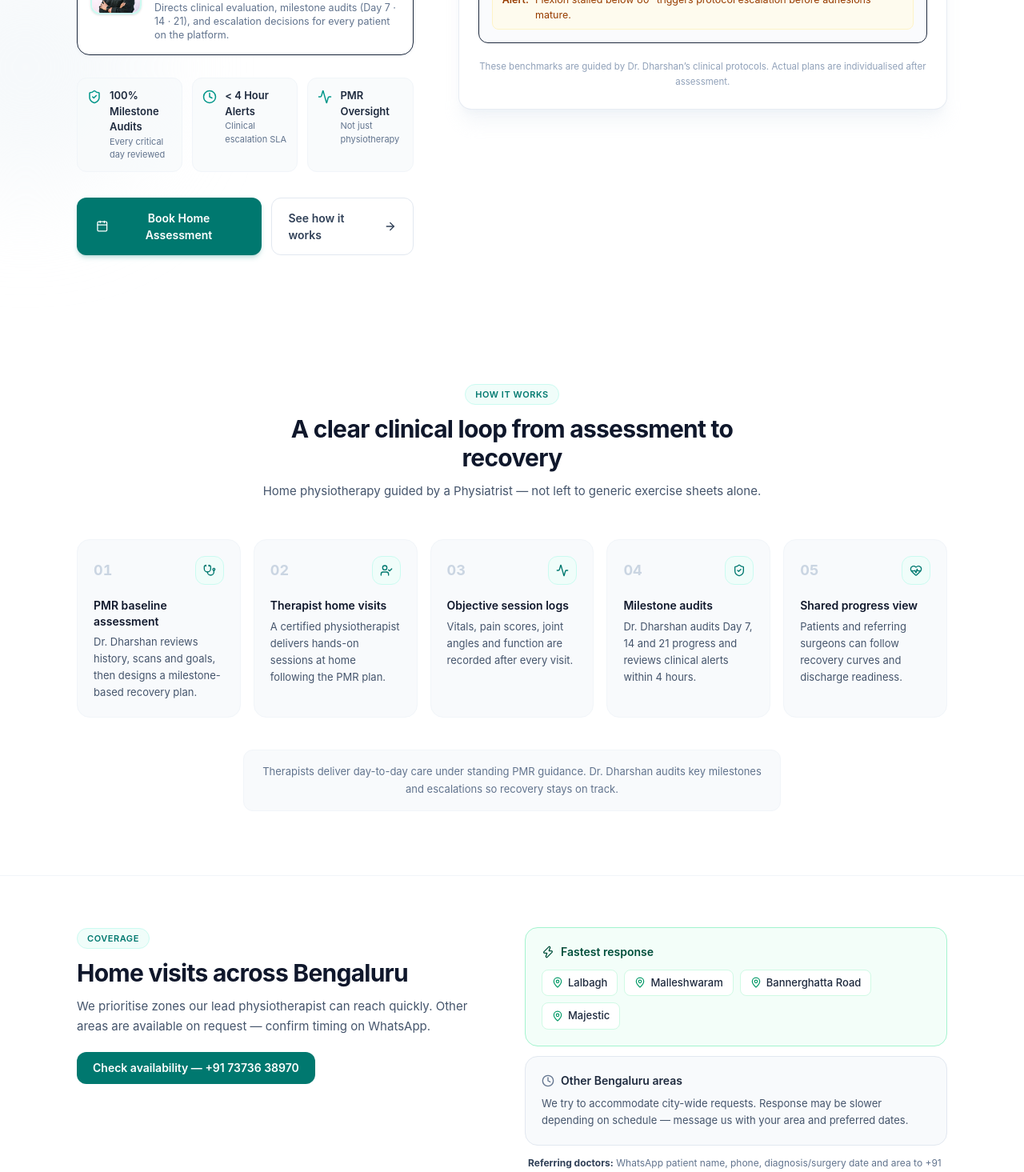
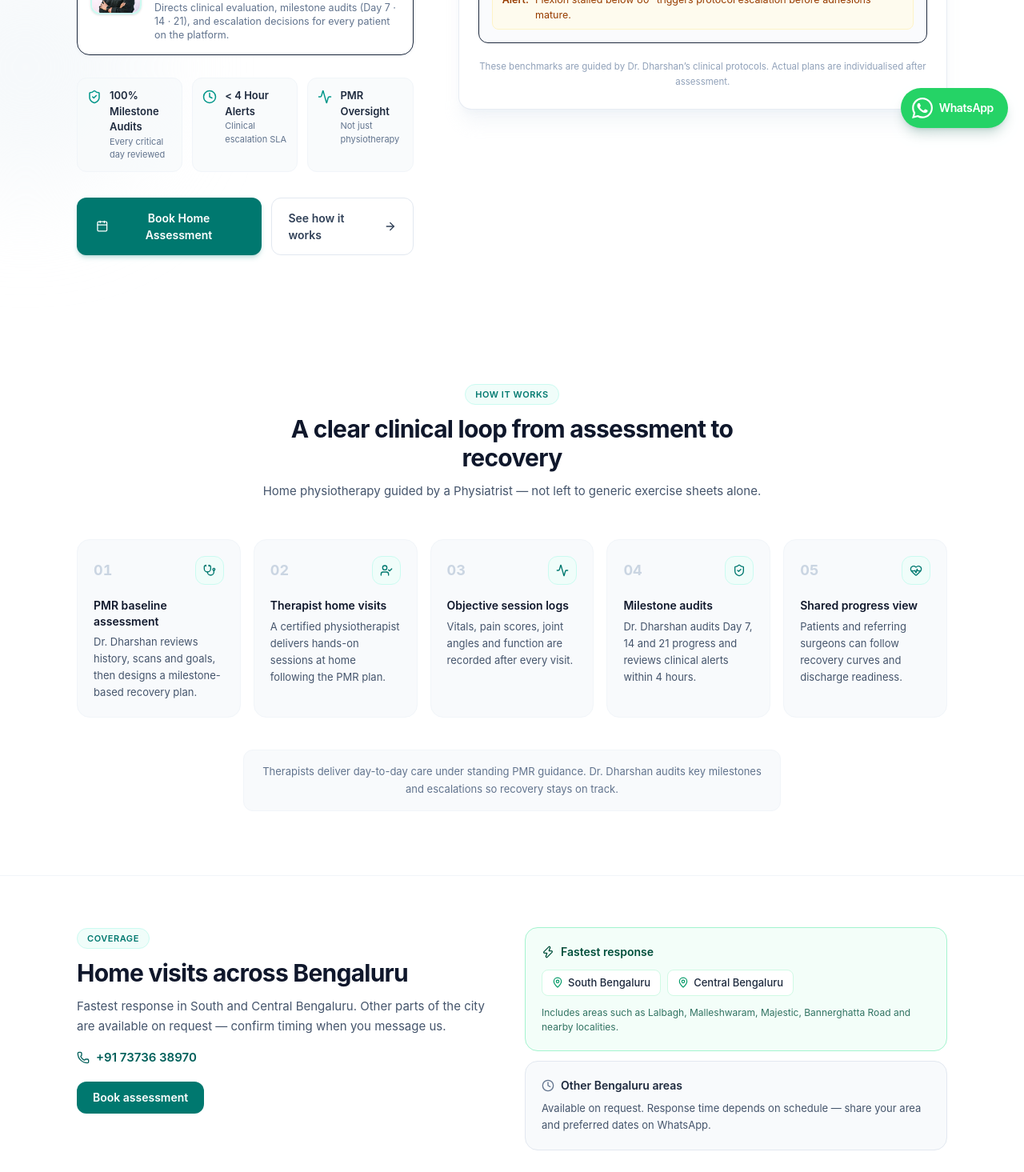
Before and after one commit to drdnadivi/drrehabathome, a React (Vite) app: page / in a window 1280 px wide. Shown: the part 620-2085 px from the top of the page at 80% size. Built offline with nearby package versions, Linux system fonts and the light colour scheme; no server answers.

Commit message:
Add files via upload

```diff
--- a/App.tsx
+++ b/App.tsx
@@ -19,6 +19,7 @@
 import { PrescribeToolsModal } from './PrescribeToolsModal';
 import { DocumentUploadModal } from './DocumentUploadModal';
 import { ToastContainer } from './ToastContainer';
+import { WhatsAppFloat } from './WhatsAppFloat';
 
 export const AppContent: React.FC = () => {
   const { currentRole, currentUser } = useApp();
@@ -61,6 +62,7 @@
       <PrescribeToolsModal />
       <DocumentUploadModal />
       <ToastContainer />
+      <WhatsAppFloat />
     </div>
   );
 };
--- a/Footer.tsx
+++ b/Footer.tsx
@@ -74,7 +74,7 @@
               </div>
               <div className="flex items-start gap-2">
                 <MapPin className="w-4 h-4 text-teal-400 shrink-0 mt-0.5" />
-                <span>Home visits · Bengaluru</span>
+                <span>Home visits · South & Central Bengaluru (fastest) · wider city on request</span>
               </div>
               <button
                 type="button"
--- a/ServiceAreasSection.tsx
+++ b/ServiceAreasSection.tsx
@@ -1,12 +1,10 @@
 import React from 'react';
-import { MapPin, Zap, Clock } from 'lucide-react';
+import { MapPin, Zap, Clock, Phone } from 'lucide-react';
 import { useApp } from './AppContext';
 import { DISPLAY_PHONE } from './config';
 
 export const ServiceAreasSection: React.FC = () => {
   const { openModal } = useApp();
-
-  const priority = ['Lalbagh', 'Malleshwaram', 'Bannerghatta Road', 'Majestic'];
 
   return (
     <section id="service-areas" className="py-14 lg:py-16 bg-white border-y border-slate-100">
@@ -20,15 +18,26 @@
               Home visits across Bengaluru
             </h2>
             <p className="text-[15px] text-slate-600 mt-3 leading-relaxed">
-              We prioritise zones our lead physiotherapist can reach quickly. Other areas are available on request — confirm timing on WhatsApp.
+              Fastest response in South and Central Bengaluru. Other parts of the city are available on request — confirm timing when you message us.
             </p>
-            <button
-              type="button"
-              onClick={() => openModal('book')}
-              className="mt-5 px-5 py-2.5 bg-teal-700 hover:bg-teal-800 text-white text-sm font-semibold rounded-xl cursor-pointer"
+            <a
+              href="https://wa.me/917373638970"
+              target="_blank"
+              rel="noreferrer"
+              className="mt-4 inline-flex items-center gap-2 text-[15px] font-semibold text-teal-800 hover:text-teal-900"
             >
-              Check availability — {DISPLAY_PHONE}
-            </button>
+              <Phone className="w-4 h-4" />
+              {DISPLAY_PHONE}
+            </a>
+            <div className="mt-4">
+              <button
+                type="button"
+                onClick={() => openModal('book')}
+                className="px-5 py-2.5 bg-teal-700 hover:bg-teal-800 text-white text-sm font-semibold rounded-xl cursor-pointer"
+              >
+                Book assessment
+              </button>
+            </div>
           </div>
 
           <div className="space-y-3">
@@ -38,7 +47,7 @@
                 Fastest response
               </div>
               <div className="flex flex-wrap gap-2">
-                {priority.map((a) => (
+                {['South Bengaluru', 'Central Bengaluru'].map((a) => (
                   <span
                     key={a}
                     className="inline-flex items-center gap-1.5 px-3 py-1.5 rounded-lg bg-white border border-emerald-100 text-[13px] font-medium text-slate-800"
@@ -48,6 +57,9 @@
                   </span>
                 ))}
               </div>
+              <p className="text-[12px] text-emerald-900/80 mt-3">
+                Includes areas such as Lalbagh, Malleshwaram, Majestic, Bannerghatta Road and nearby localities.
+              </p>
             </div>
             <div className="rounded-2xl border border-slate-200 bg-slate-50 p-5">
               <div className="flex items-center gap-2 text-slate-800 font-semibold text-sm mb-2">
@@ -55,12 +67,9 @@
                 Other Bengaluru areas
               </div>
               <p className="text-[13px] text-slate-600 leading-relaxed">
-                We try to accommodate city-wide requests. Response may be slower depending on schedule — message us with your area and preferred dates.
+                Available on request. Response time depends on schedule — share your area and preferred dates on WhatsApp.
               </p>
             </div>
-            <p className="text-[12px] text-slate-500 leading-relaxed px-1">
-              <strong className="text-slate-700">Referring doctors:</strong> WhatsApp patient name, phone, diagnosis/surgery date and area to {DISPLAY_PHONE}. We coordinate the home assessment and can update you after the first visit.
-            </p>
           </div>
         </div>
       </div>
--- /dev/null
+++ b/WhatsAppFloat.tsx
@@ -0,0 +1,21 @@
+import React from 'react';
+import { getWhatsAppBookUrl, DISPLAY_PHONE } from './config';
+
+/** Floating WhatsApp button — bottom right on all pages */
+export const WhatsAppFloat: React.FC = () => {
+  return (
+    <a
+      href={getWhatsAppBookUrl()}
+      target="_blank"
+      rel="noopener noreferrer"
+      aria-label={`Chat on WhatsApp ${DISPLAY_PHONE}`}
+      title={`WhatsApp ${DISPLAY_PHONE}`}
+      className="fixed bottom-5 right-5 z-[60] flex items-center gap-2 rounded-full bg-[#25D366] hover:bg-[#20bd5a] text-white shadow-lg shadow-emerald-900/20 pl-3.5 pr-4 py-3 transition-transform hover:scale-105 active:scale-95"
+    >
+      <svg width="26" height="26" viewBox="0 0 24 24" fill="currentColor" aria-hidden="true">
+        <path d="M17.472 14.382c-.297-.149-1.758-.867-2.03-.967-.273-.099-.471-.148-.67.15-.197.297-.767.966-.94 1.164-.173.199-.347.223-.644.075-.297-.15-1.255-.463-2.39-1.475-.883-.788-1.48-1.761-1.653-2.059-.173-.297-.018-.458.13-.606.134-.133.298-.347.446-.52.149-.174.198-.298.298-.497.099-.198.05-.371-.025-.52-.075-.149-.669-1.612-.916-2.207-.242-.579-.487-.5-.669-.51-.173-.008-.371-.01-.57-.01-.198 0-.52.074-.792.372-.272.297-1.04 1.016-1.04 2.479 0 1.462 1.065 2.875 1.213 3.074.149.198 2.096 3.2 5.077 4.487.709.306 1.262.489 1.694.625.712.227 1.36.195 1.871.118.571-.085 1.758-.719 2.006-1.413.248-.694.248-1.289.173-1.413-.074-.124-.272-.198-.57-.347m-5.421 7.403h-.004a9.87 9.87 0 01-5.031-1.378l-.361-.214-3.741.982.998-3.648-.235-.374a9.86 9.86 0 01-1.51-5.26c.001-5.45 4.436-9.884 9.888-9.884 2.64 0 5.122 1.03 6.988 2.898a9.825 9.825 0 012.893 6.994c-.003 5.45-4.435 9.884-9.885 9.884m8.413-18.297A11.815 11.815 0 0012.05 0C5.495 0 .16 5.335.157 11.892c0 2.096.547 4.142 1.588 5.945L.057 24l6.305-1.654a11.882 11.882 0 005.683 1.448h.005c6.554 0 11.89-5.335 11.893-11.893a11.821 11.821 0 00-3.48-8.413z" />
+      </svg>
+      <span className="text-sm font-semibold tracking-tight pr-0.5">WhatsApp</span>
+    </a>
+  );
+};
```
